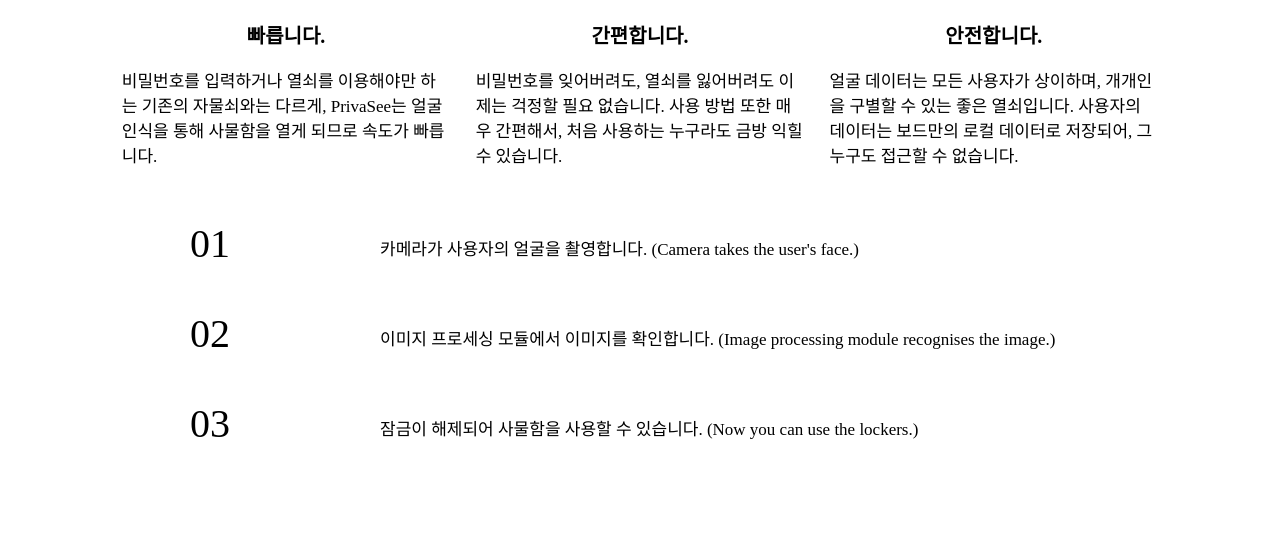
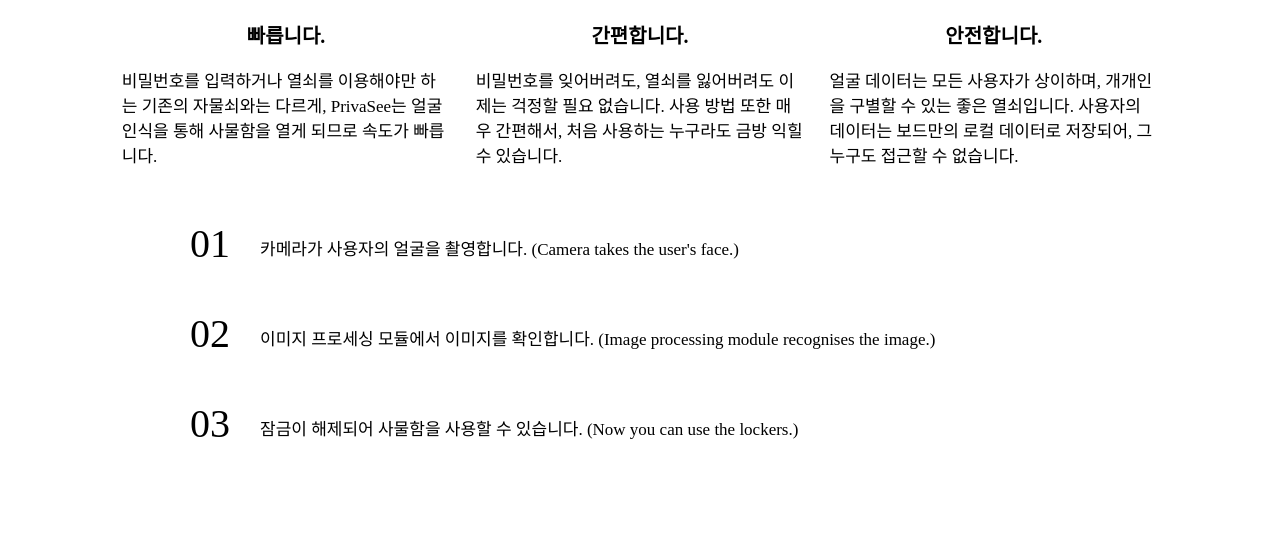
Before and after one commit to Aperturedimigo/flask-app, a Python web app: template templates/main.html in a window 1280 px wide. Shown: the part 4360-4918 px from the top of the page. Run offline with Jinja, Linux system fonts and the light colour scheme; the template is opened without the code that fills it, so the values that code supplies are empty; some libraries are stand-ins or nearby versions.

Commit message:
Update Aperture.css

```diff
--- a/static/Aperture.css
+++ b/static/Aperture.css
@@ -170,7 +170,6 @@ ul li a {
   float: left;
 }
 .list {
-  position: absolute;
   padding-top: 15px;
-  left: 380px;
+  margin-left: 30px;
 }
```
